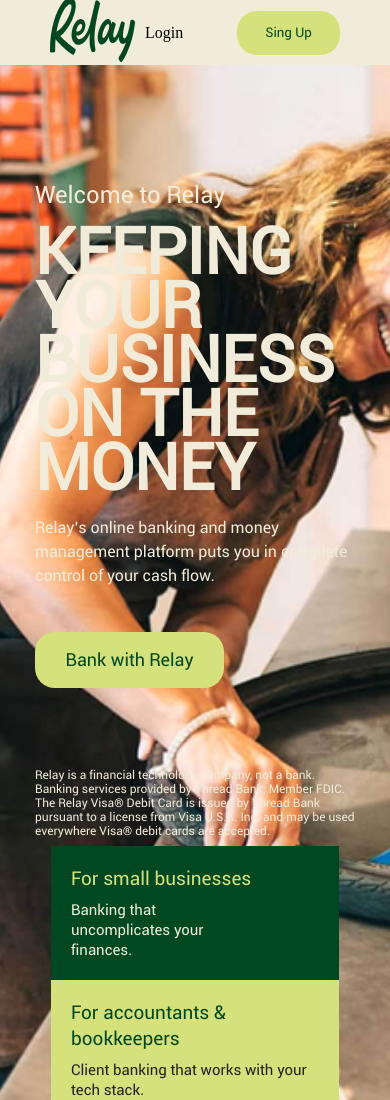
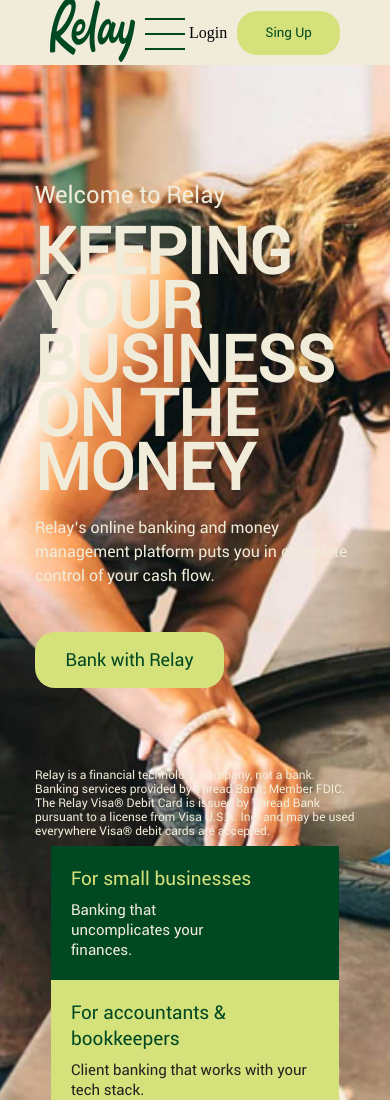
Before and after one commit to yaroslavnakonechniy/Relay, a plain HTML site: page index.html in a window 390 px wide. Shown: the top 1100 px of the page. Drawn offline with Linux system fonts and the light colour scheme.

Commit message:
mobile: version3

```diff
--- a/index.html
+++ b/index.html
@@ -3,7 +3,7 @@
 <head>
     <meta charset="UTF-8">
     <meta name="viewport" content="width=device-width, initial-scale=1.0">
-    <link rel="stylesheet" href="./css/style.css?v=2">
+    <link rel="stylesheet" href="./css/style.css?v=3">
     <title>Relay2</title>
 </head>
 <body>
--- a/scss/style.scss
+++ b/scss/style.scss
@@ -95,6 +95,7 @@ $bp-xxl: 1400px;  // великі екрани
                   display: none;
 
                   @include respond($bp-md){
+                        display: block;
                         position: relative;
 
                         &::before,
```
Also changed, not shown: css/style.css, 1 other file.
